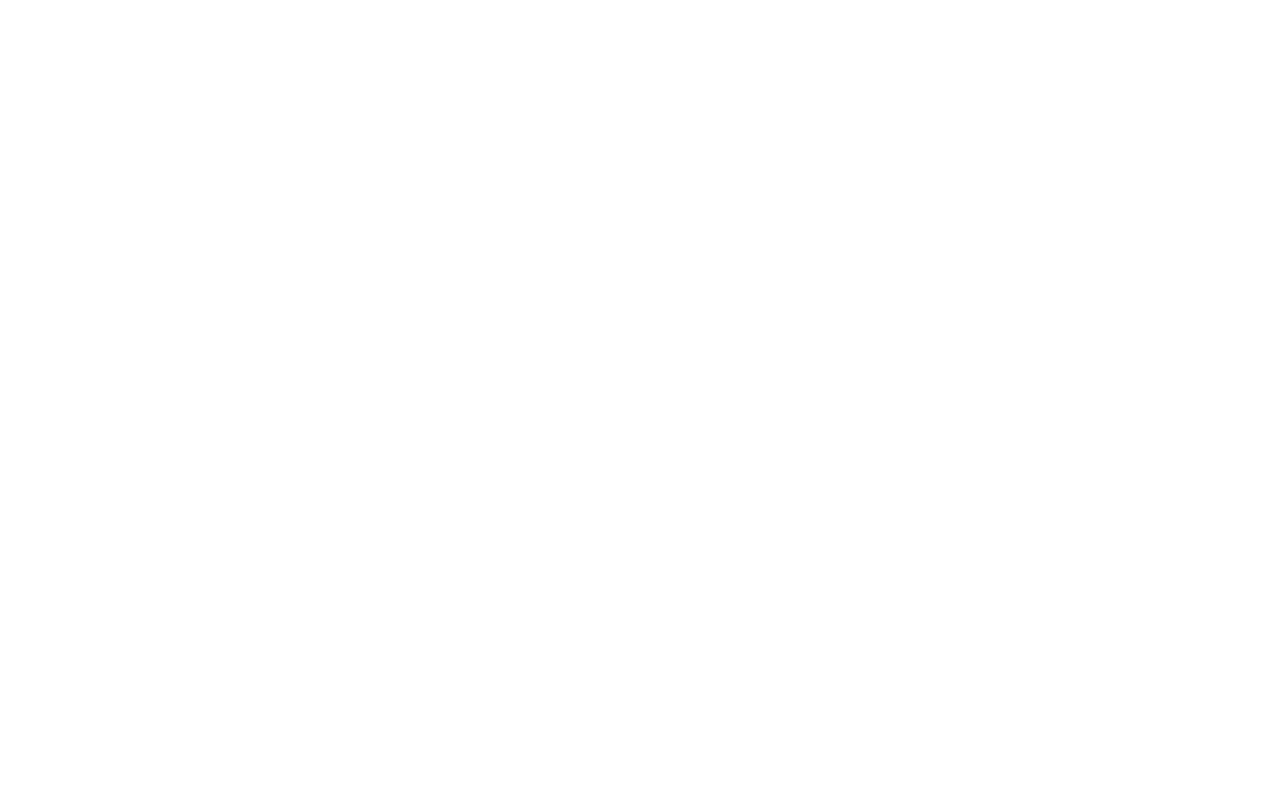
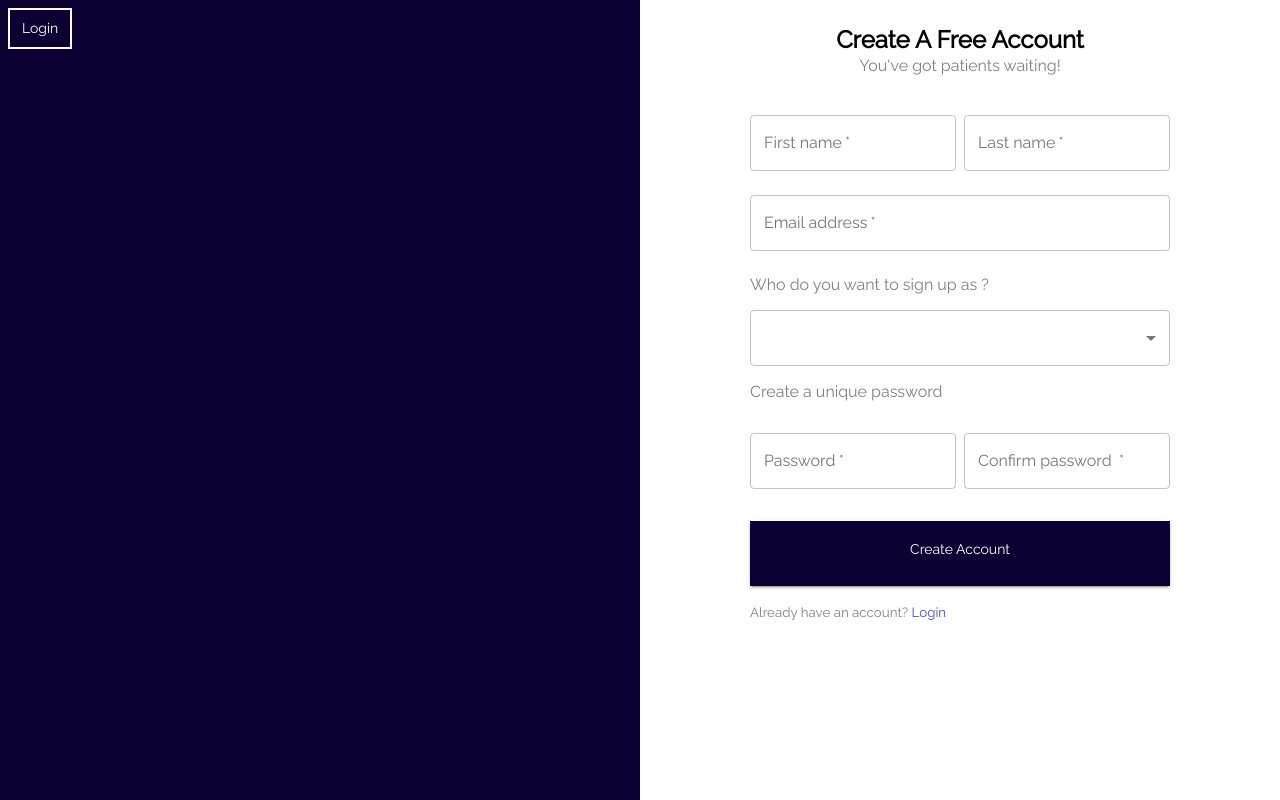
Before and after one commit to BuildForSDG/Team-087-Frontend, a React (Create React App) app: page / in a window 1280 px wide. Built offline with nearby package versions, Linux system fonts and the light colour scheme.

Commit message:
chore: add default route-definition

```diff
--- a/src/App.js
+++ b/src/App.js
@@ -4,6 +4,7 @@
 import Login from './components/auth/Login';
 
 import {createMuiTheme, MuiThemeProvider} from '@material-ui/core';
+
 const THEME = createMuiTheme ({
   typography: {
     fontFamily: "'Raleway', sans-serif",
@@ -15,8 +16,9 @@
     <MuiThemeProvider theme={THEME}>
       <Router>
         <Switch>
+          <Route exact path="/" component={Signup} />
+          <Route exact path="/join" component={Signup} />
           <Route exact path="/login" component={Login} />
-          <Route exact path="/join" component={Signup} />
         </Switch>
       </Router>
     </MuiThemeProvider>
```
